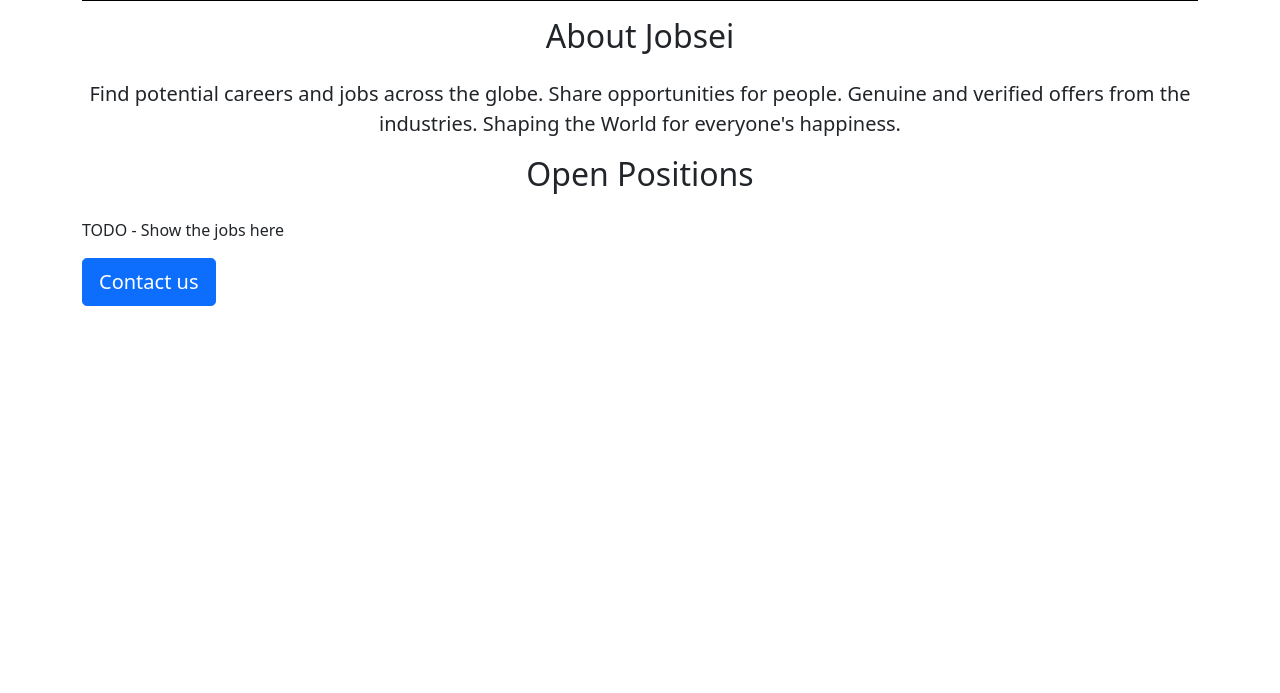
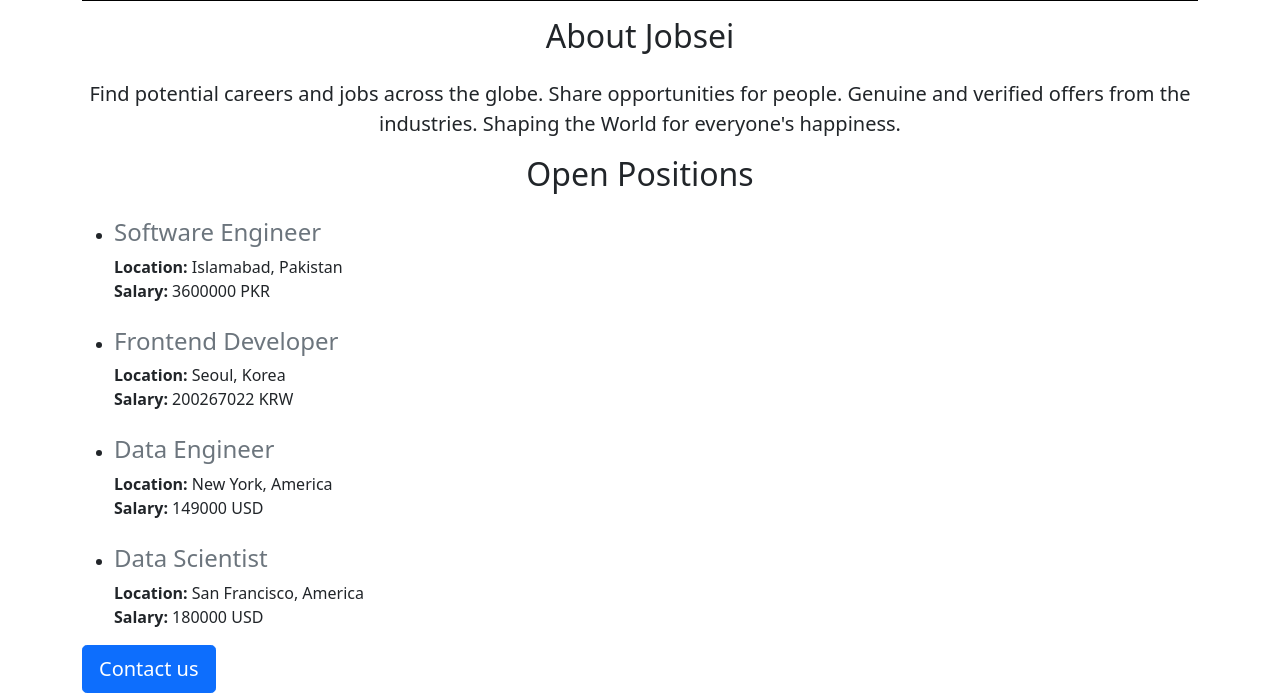
Before and after one commit to OtakuTotipotent/Jobsei, a Flask app: page / in a window 1280 px wide. Shown: the part 455-1148 px from the top of the page. Before the commit the page ends 761 px from the top, so only its background shows below. Run offline with Flask 3, Linux system fonts and the light colour scheme.

Commit message:
feat: Add job listings and update home page to display them

```diff
--- a/app.py
+++ b/app.py
@@ -2,10 +2,49 @@ from flask import Flask, render_template
 
 app = Flask(__name__)
 
+JOBS = [
+    {
+        "id": 1,
+        "title": "Software Engineer",
+        "location": "Islamabad, Pakistan",
+        "salary": {
+            "currency": "PKR",
+            "amount": 3600000,
+        },
+    },
+    {
+        "id": 2,
+        "title": "Frontend Developer",
+        "location": "Seoul, Korea",
+        "salary": {
+            "currency": "KRW",
+            "amount": 200267022,
+        },
+    },
+    {
+        "id": 3,
+        "title": "Data Engineer",
+        "location": "New York, America",
+        "salary": {
+            "currency": "USD",
+            "amount": 149000,
+        },
+    },
+    {
+        "id": 4,
+        "title": "Data Scientist",
+        "location": "San Francisco, America",
+        "salary": {
+            "currency": "USD",
+            "amount": 180000,
+        },
+    },
+]
+
 
 @app.route("/")
 def hello():
-    return render_template("home.html")
+    return render_template("home.html", jobs=JOBS)
 
 
 if __name__ == "__main__":
--- a/templates/home.html
+++ b/templates/home.html
@@ -34,7 +34,12 @@
     </p>
 
     <h2 class="text-center mt-3 mb-4">Open Positions</h2>
-    <p>TODO - Show the jobs here</p>
+
+    <ul class="d-flex flex-column gap-4">
+      {% for job in jobs %}
+      {% include 'jobs.html' %}
+      {% endfor %}
+    </ul>
 
     <button class="btn btn-primary btn-lg">Contact us</button>
   </div>
--- /dev/null
+++ b/templates/jobs.html
@@ -0,0 +1,9 @@
+<li>
+    <h4 class="text-muted"> {{ job.title }} </h4>
+    <div>
+        <b>Location:</b> {{ job.location }}
+    </div>
+    <div>
+        <b>Salary:</b> {{ job.salary.amount }} {{ job.salary.currency}}
+    </div>
+</li>
```
